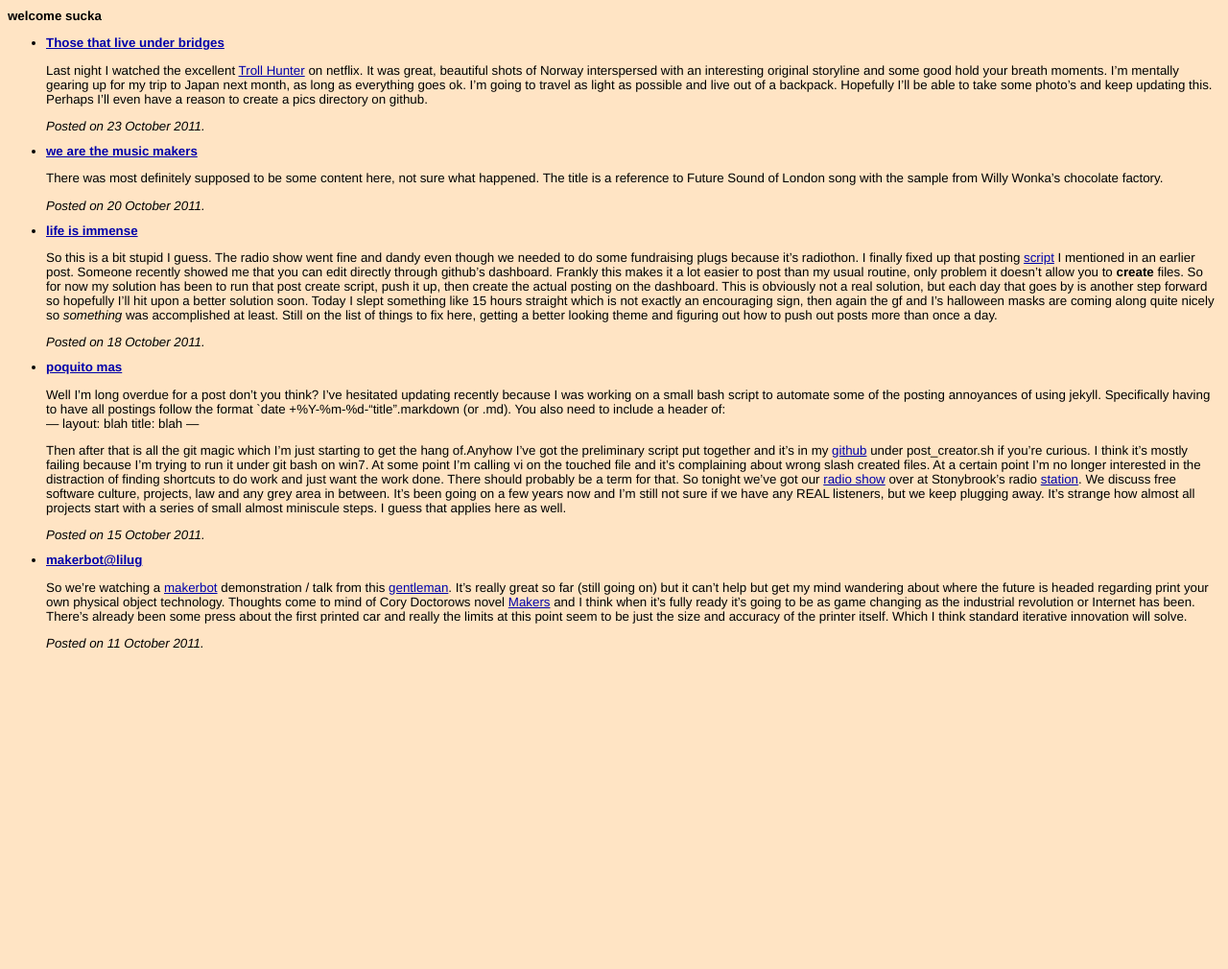
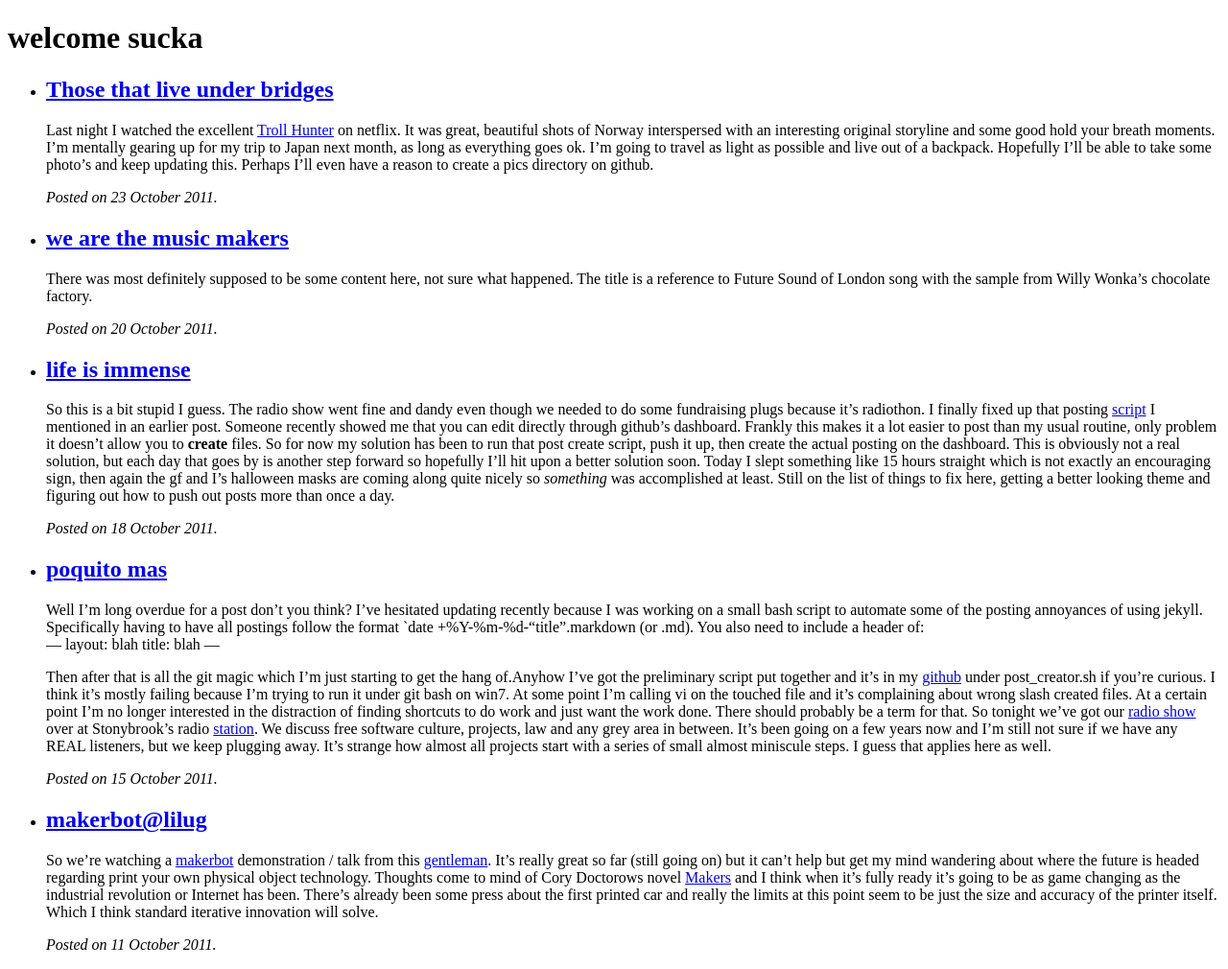
Before and after one commit to woeisme/woeisme.github.io, a Jekyll site: the page built from index.html, in a window 1280 px wide. Shown: the whole page at 96% size. Built offline with Jekyll 4.4.1, drawn with Linux system fonts in a browser that asks for light colours; Markdown is read by kramdown in place of the engine named in the settings; before the commit the page ends 900 px from its top, so only the background shows below that.

Commit message:
testing codeing css

```diff
--- a/_layouts/default.html
+++ b/_layouts/default.html
@@ -3,7 +3,7 @@
 	<head>
 	<meta charset=utf-8>
 	<title>{{ page.title }}</title>
-	 <link rel="stylesheet" type="text/css" media="screen, projection" href="/css/screen.css" />
+	 <link rel="stylesheet" type="text/css" media="screen, projection" href="/css/style.css" />
 	     <link rel="stylesheet" type="text/css" media="screen, projection" href="/css/syntax.css" />
 	</head>
 
```
